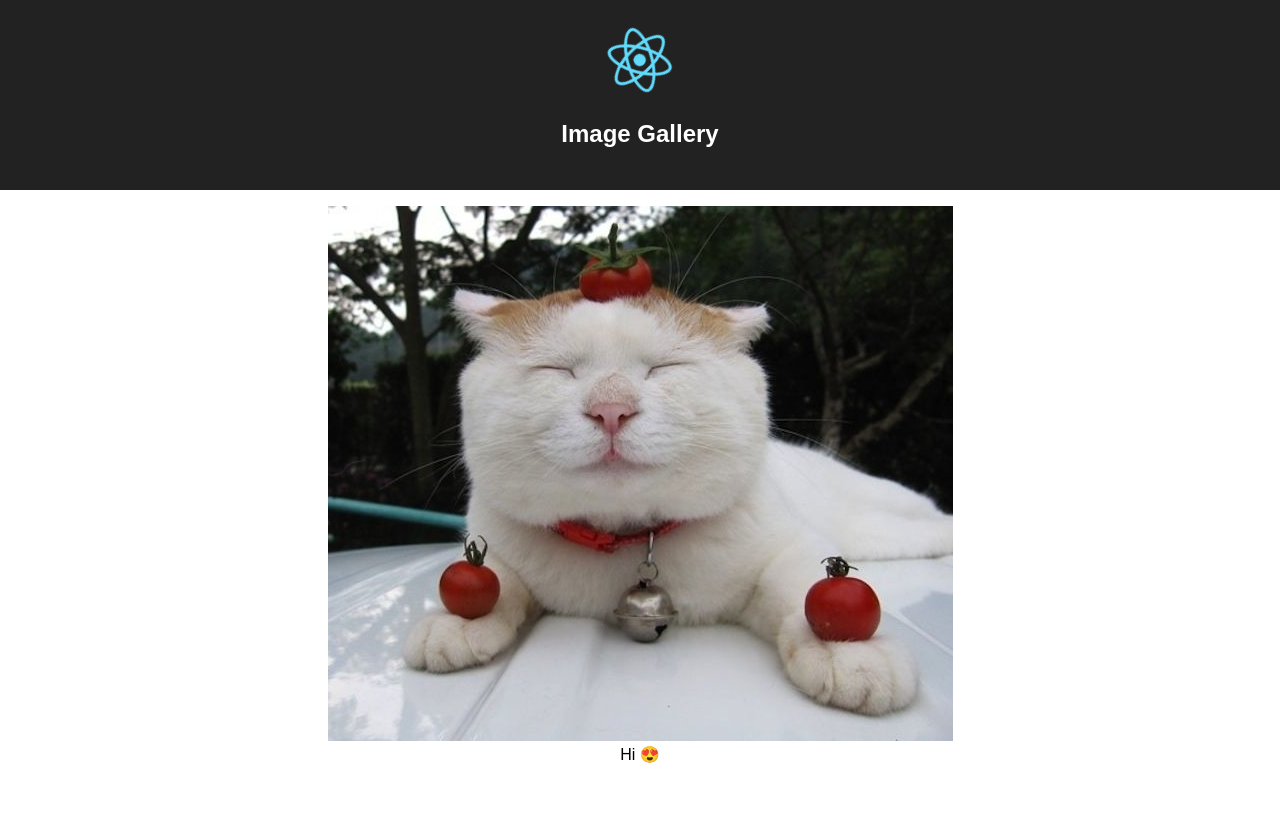
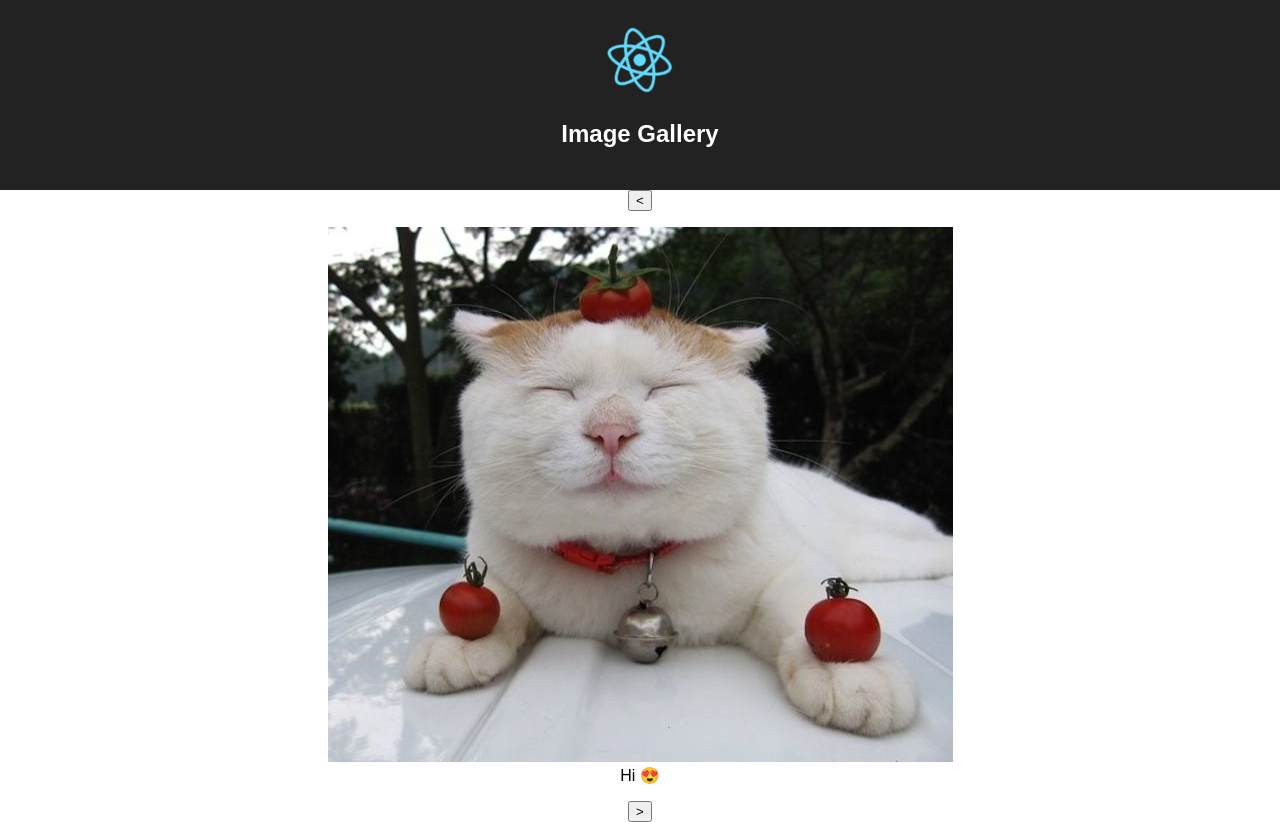
Before and after one commit to chrischalstrom/image-gallery, a React (Create React App) app: page /images/0 in a window 1280 px wide. Before the commit the page ends 800 px from the top, so only its background shows below. Built offline with nearby package versions, Linux system fonts and the light colour scheme.

Commit message:
handle previous and next

```diff
--- a/src/ImageGallery.jsx
+++ b/src/ImageGallery.jsx
@@ -7,10 +7,12 @@ export default class ImageGallery extends Component {
 
     return (
       <article>
+        <button onClick={this.props.onPrevious}>&lt;</button>
         <figure>
           <img src={this.props.currentImg.src} />
           <figcaption>{this.props.currentImg.caption}</figcaption>
         </figure>
+        <button onClick={this.props.onNext}>&gt;</button>
       </article>
     );
   }
@@ -19,6 +21,8 @@ export default class ImageGallery extends Component {
 const imagePropShape = PropTypes.shape({ src: PropTypes.string, caption: PropTypes.string });
 
 ImageGallery.propTypes = {
-  currentImg: imagePropShape,
-  images: PropTypes.arrayOf(imagePropShape),
+  currentImg: imagePropShape.isRequired,
+  images: PropTypes.arrayOf(imagePropShape).isRequired,
+  onPrevious: PropTypes.func.isRequired,
+  onNext: PropTypes.func.isRequired,
 };
--- a/src/containers/ImageGallery.jsx
+++ b/src/containers/ImageGallery.jsx
@@ -5,10 +5,14 @@ import ImageGallery from '../ImageGallery';
 
 import cat1 from '../img/cat1.jpg';
 import cat2 from '../img/cat2.jpg';
+import cat3 from '../img/cat3.jpg';
+import cat4 from '../img/cat4.jpg';
 
 const images = [
   { src: cat1, caption: 'Hi 😍' },
   { src: cat2, caption: 'ਮੈਂ ਇੱਕ ਵੱਡੇ ਸੈਂਡਵਿੱਚ ਨੂੰ ਚਾਹਵਾਨ ਕਰਨਾ ਚਾਹੁੰਦਾ ਹਾਂ' },
+  { src: cat3, caption: '' },
+  { src: cat4, caption: "The most basic way to learn how to play a difficult passage is to build it up two notes at a time, using the chord attack. In our (LH) C G E G example, we start with the first two notes. A two-note chord attack (strictly speaking, an interval attack)! Play these two notes as a perfect interval, bouncing your hand and fingers (5 and 1) together up and down as you did previously with the C E G chord. In order to play these two notes rapidly one after the other, lower both fingers together, but keep the 1 finger slightly above the 5 so that the 5 lands first. It is a rapid two-note rolling interval. Since you are bringing both fingers down at once and only delaying one slightly, you can play them as closely as you wish by decreasing the delay. This is how you slow down from infinite speed!" },
 ];
 
 export const isValidPath = (match, images) => {
@@ -24,16 +28,30 @@ export const isValidPath = (match, images) => {
 const ImageGalleryContainer = Cmp => class ImageGalleryContainerCmp extends Component {
   get curId() { return this.props.match.params.imageId; }
 
+  handlePrevious = () => {
+    const prev = parseInt(this.curId) - 1;
+    this.props.history.push(this.props.location.pathname.replace(/\d+$/, prev));
+  }
+
+  handleNext = () => {
+    const next = parseInt(this.curId) + 1;
+    this.props.history.push(this.props.location.pathname.replace(/\d+$/, next));
+  }
+
   render() {
     console.log('img gallery container', this.props);
 
-    if (!isValidPath(this.props.match, images)) return <Redirect to="/images/0" />;
+    if (!isValidPath(this.props.match, images)) {
+      return <Redirect to={`/images/${parseInt(this.curId) === -1 ? images.length - 1 : 0}`} />;
+    }
 
     return (
       <Fragment>
         <Cmp
           currentImg={images[this.curId]}
           images={images}
+          onPrevious={this.handlePrevious}
+          onNext={this.handleNext}
         />
       </Fragment>
     );
```
